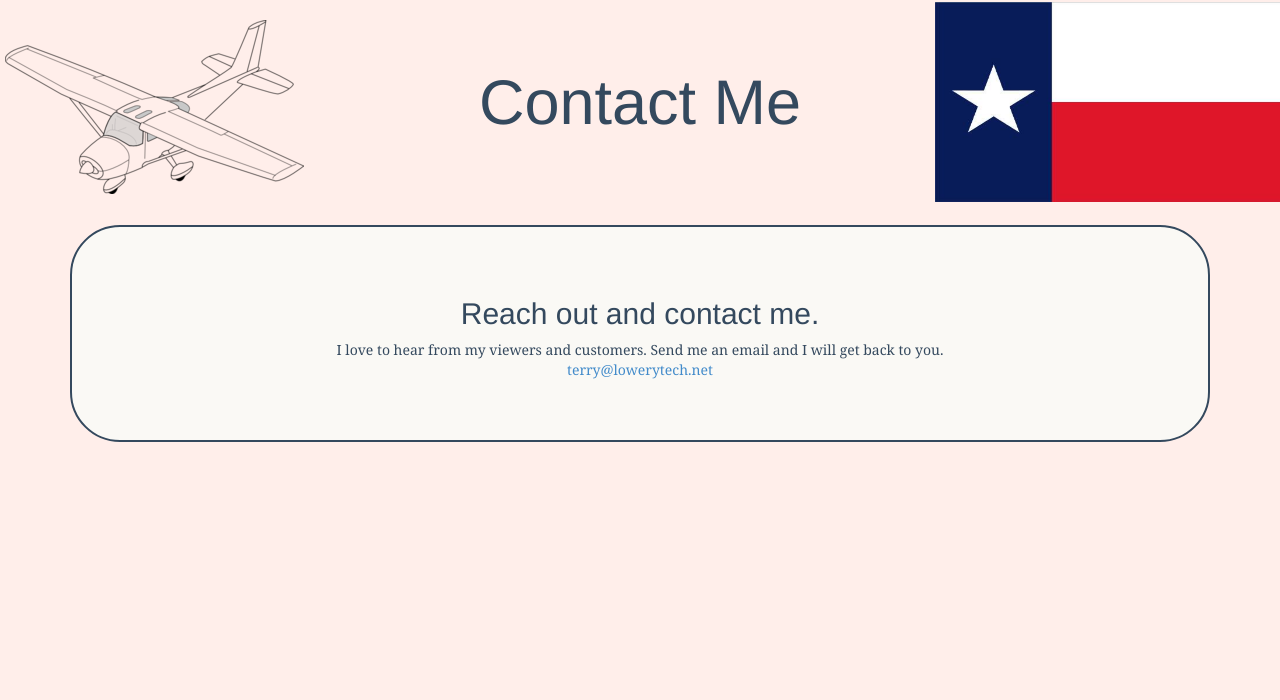
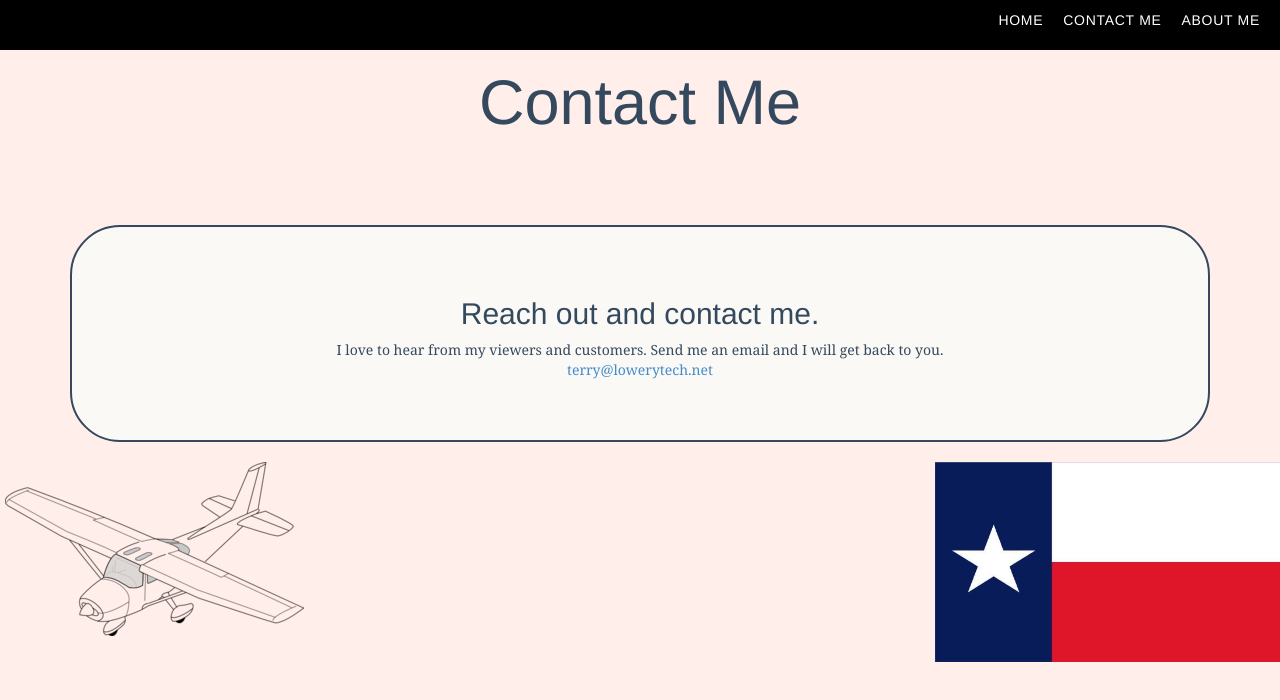
Before and after one commit to terryllowery/cf_project, a plain HTML site: page contact.html in a window 1280 px wide. Drawn offline with Linux system fonts and the light colour scheme.

Commit message:
Exercise 5 completed

```diff
--- a/contact.html
+++ b/contact.html
@@ -8,12 +8,20 @@
 		<title>Contact Me</title>
 	</head>
 		<body>
+			<!-- Navigation bar -->
+			<div class="nav">
+			  <ul>
+			    <li><a href="index.html">Home</a></li>
+			    <li><a href="#">Contact Me</a></li>
+			    <li><a href="about.html">About Me</a></li>
+			  </ul>
+			</div>
+
 			<div class="container">
+
 				<div class="jumbotron">
 					 <h1>Contact Me</h1>
 				</div>
-				<img class="plane" src="./img/cessna-172-sketch-md.png" />
-				<img class="flag" src="./img/texasflag.jpg" />
 				<div class="contact_info">
 					<h2>Reach out and contact me.</h2>
 					<p>I love to hear from my viewers and customers. Send me an email and I will get back to you.<br />
@@ -21,5 +29,8 @@
 					</p>
   				</div>
 			</div>
+
+				<img class="plane" src="./img/cessna-172-sketch-md.png" />
+				<img class="flag" src="./img/texasflag.jpg" />
 		</body>
 </html>
--- a/css/about_styles.css
+++ b/css/about_styles.css
@@ -43,6 +43,32 @@ body {
 	color: #fff;
 	padding-top: 2px;
 }
+.nav {
+	background-color: black;
+	position: fixed;
+	width: 100%;
+	padding: 10px 10px 10px;
+}
+.nav a:hover {
+	color: #428bca;
+	text-decoration: none;
+}
+.nav ul {
+	float: right;
+}
+.nav ul li {
+	display: inline;
+	float: left;
+}
+.nav ul li a {
+	color: white;
+	text-transform: uppercase;
+	letter-spacing: 0.05em;
+	text-decoration: none;
+	padding: 10px;
+	transition: color 600ms;
+	-webkit-transition: color 600ms;
+}
 /*Typography*/
 h1,
 h2,
--- a/css/contact.css
+++ b/css/contact.css
@@ -16,19 +16,46 @@ body {
 	text-align: center;
 	border: 2px solid;
 	border-radius: 50px;
+	margin-bottom: 20px
 }
 .flag {
 	position: absolute;
-	top: 2px;
+	botom: 2px;
 	right: -5px;
 	height: 200px;
 	width: 350px;
 }
 .plane {
 	position: absolute;
-	top: 20px;
+	botom: 2px;
 	left: 5px;
 
+}
+.nav {
+	background-color: black;
+	position: fixed;
+	width: 100%;
+	padding: 10px 10px 10px;
+}
+.nav a:hover {
+	color: #428bca;
+	text-decoration: none;
+}
+.nav ul {
+	float: right;
+}
+.nav ul li {
+	display: inline;
+	float: left;
+}
+.nav ul li a {
+	color: white;
+	text-transform: uppercase;
+	letter-spacing: 0.05em;
+	text-decoration: none;
+	padding: 10px;
+	transition: color 600ms;
+	-webkit-transition: color 600ms;
 }
 /*Typography*/
 p {
--- a/css/styles.css
+++ b/css/styles.css
@@ -1,37 +1,54 @@
+body {
+	background-color: #ffeeea;
+}
+.nav {
+	background-color: black;
+	position: fixed;
+	width: 100%;
+	padding: 10px 10px 10px;
+}
+.nav a:hover {
+	color: #428bca;
+	text-decoration: none;
+}
+.nav ul {
+	float: right;
+}
+.nav ul li {
+	display: inline;
+	float: left;
+}
+.nav ul li a {
+	color: white;
+	text-transform: uppercase;
+	letter-spacing: 0.05em;
+	text-decoration: none;
+	padding: 10px;
+	transition: color 600ms;
+	-webkit-transition: color 600ms;
+}
 .jumbotron {
 
 	background-image: url("../img/_MG_3019-2.jpg");
 	background-size: cover;
 }
-
 .jumbotron p {
 
 	color: white;
-
 }
-
 h1.banner {
-
 	font-family: 'Raleway', sans-serif;
 }
-
 @media screen and ( max-width: 480px) {
-
 p.banner {
-
 	font-size: 1em;
-
 }
-
 h1.banner {
 	font-size: 2em;
 	color: white;
 }
-
 }
-
 @media screen and ( min-width: 481px) and ( max-width: 800px) {
-
 	p.banner {
 		font-size: 1.5em;
 	}
@@ -40,11 +57,9 @@ h1.banner {
 		color: white;
 	}
 }
-
 @media screen and (min-width: 801px) {
 	p.banner {
 		font-size: 1.75em;
-
 	}
 	h1.banner {
 		font-size: 3em;
```
Also changed, not shown: about.html (+9 -0 lines), index.html (+11 -4 lines).
